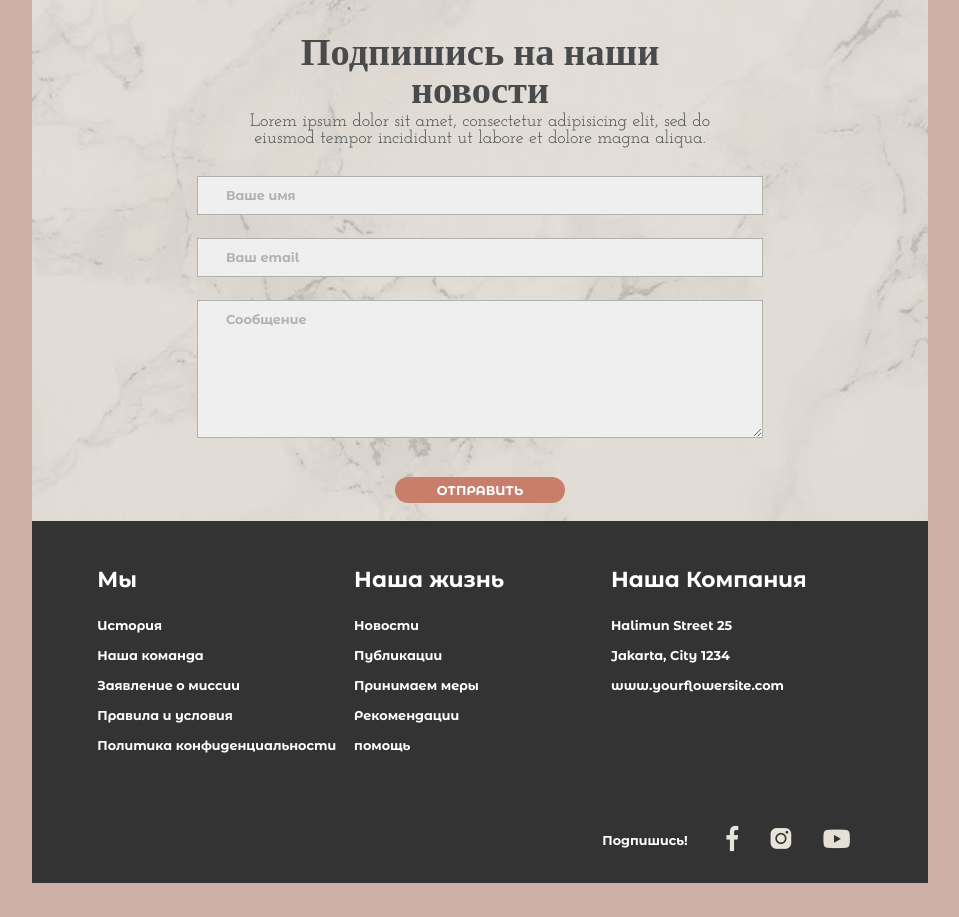
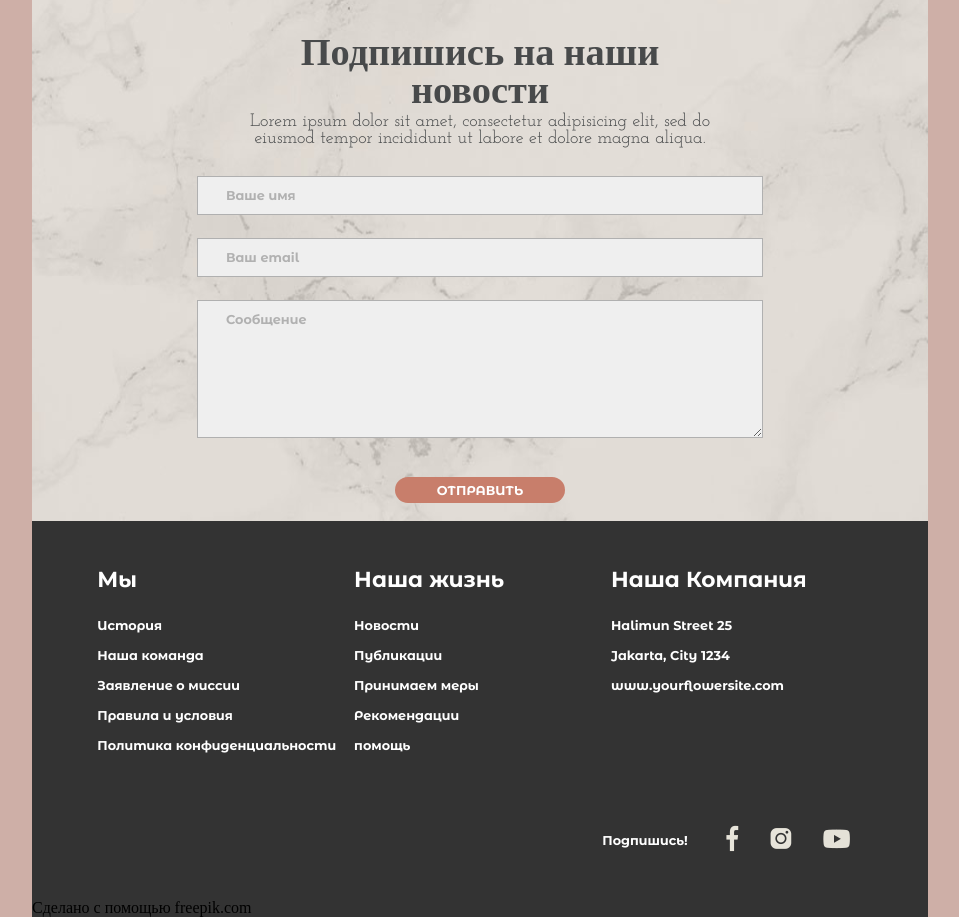
Before and after one commit to AnastasiaCherdantseva/Flower-shop, a plain HTML site: page index.html in a window 1280 px wide. Shown: the part 3459-4376 px from the top of the page, without its empty margins (160-1119 px from the left). Before the commit the page ends 4342 px from the top, so only its background shows below. Drawn offline with nearby package versions, Linux system fonts and the light colour scheme.

Commit message:
Update index.html

```diff
--- a/index.html
+++ b/index.html
@@ -241,7 +241,7 @@
                 <a href=""><img src="img/youtube (1).png"></a>
             </div>
         </section>
-
+        <p>Сделано с помощью freepik.com </p>
     </footer>
 
     <script src="script.js"></script>
```
